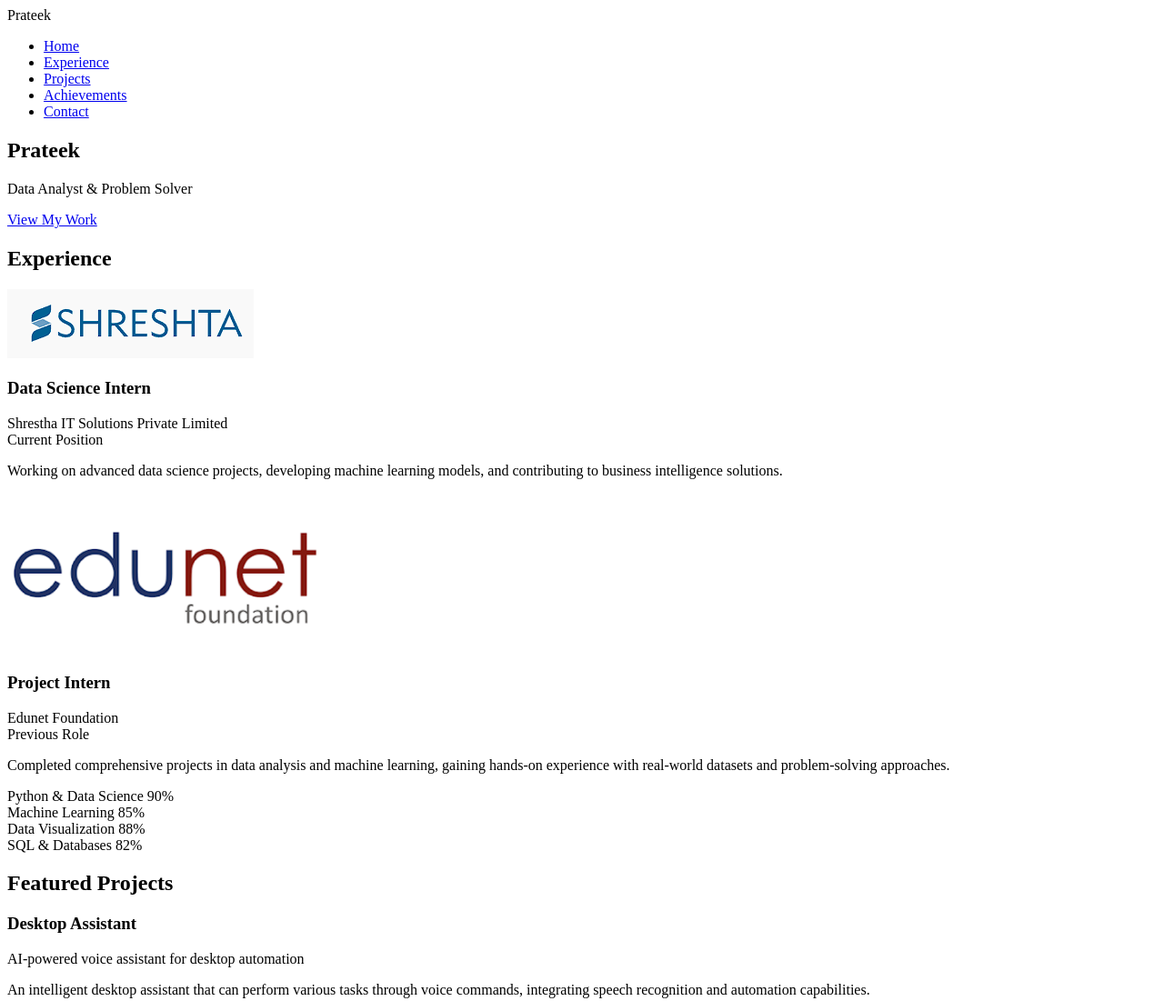
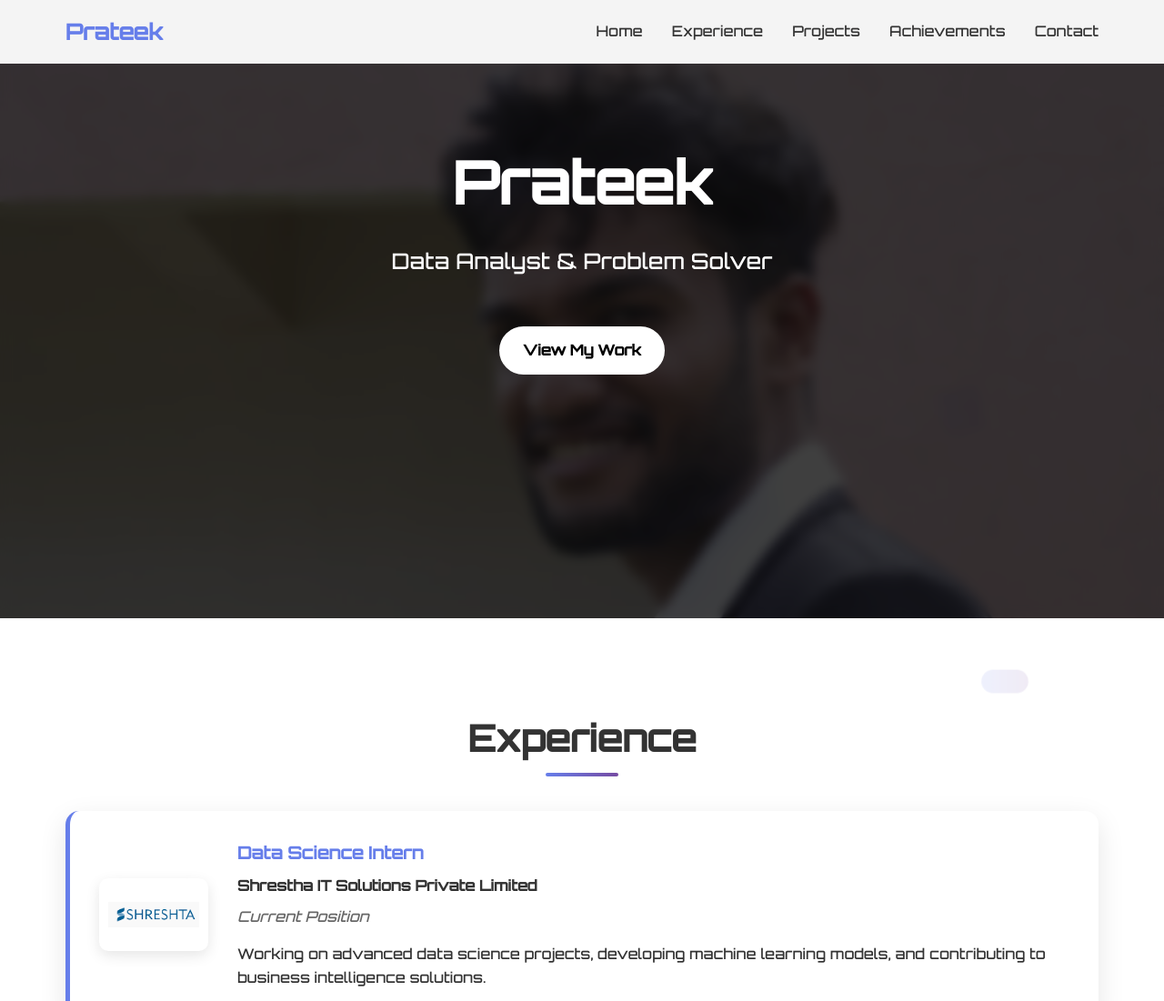
Before and after one commit to launchforgedev/prateek_portfolio, a plain HTML site: page index.html in a window 1280 px wide. Shown: the top 1101 px of the page at 91% size. Drawn offline with Linux system fonts and the light colour scheme.

Commit message:
Update index.html

```diff
--- a/index.html
+++ b/index.html
@@ -6,8 +6,8 @@
     <title>Prateek - Data Analyst Portfolio</title>
     <link href="https://cdnjs.cloudflare.com/ajax/libs/font-awesome/6.0.0/css/all.min.css" rel="stylesheet">
     <link href="https://fonts.googleapis.com/css2?family=Orbitron:wght@500&display=swap" rel="stylesheet">
-    <link rel="stylesheet" href="portfolio_css.css">
-    <script src="portfolio_js.js"></script>
+    <link rel="stylesheet" href="styles.css">
+    <script src="script.js"></script>
 
 </head>
 
```
